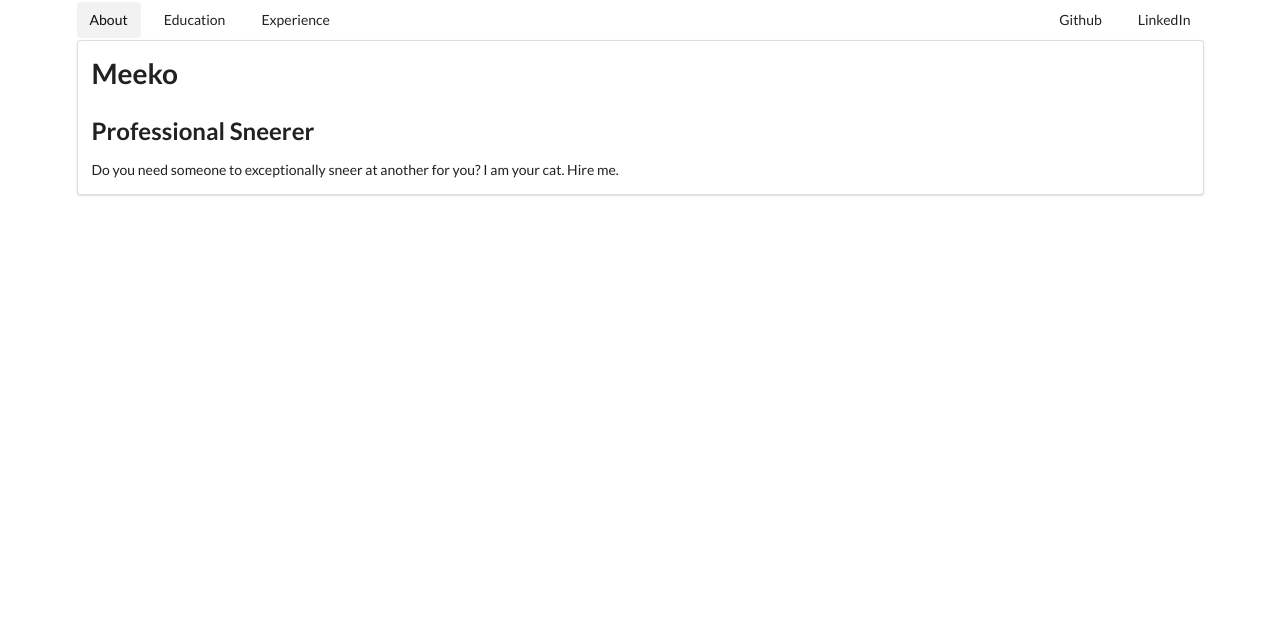
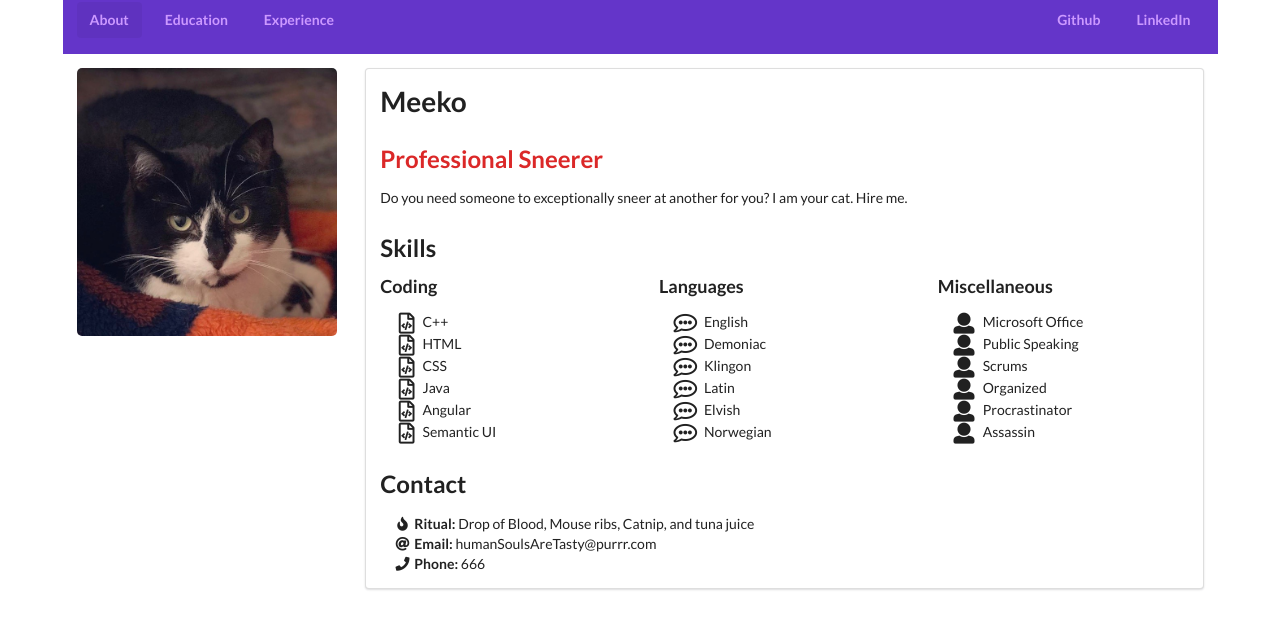
Before and after one commit to KUWebDevelopment/Personal-Page-Lab-Series, a website: page Lab 2 Front End Frameworks/SemanticUI/index.html in a window 1280 px wide. Drawn offline with nearby package versions, Linux system fonts and the light colour scheme.

Commit message:
more on semantic

```diff
--- a/Lab 2 Front End Frameworks/SemanticUI/index.html
+++ b/Lab 2 Front End Frameworks/SemanticUI/index.html
@@ -14,9 +14,11 @@
 
   <body>
     <div class="ui container">
-      <div class="grid">
-        <div class="row">
-          <div class="ui secondary  menu">
+      <div class="ui grid">
+        <!-- Navbar -->
+        <div class="violet row">
+          <div class="sixteen wide column">
+            <div class="ui secondary menu">
               <a id="about" class="item active">
                 About
               </a>
@@ -27,41 +29,118 @@
                 Experience
               </a>
               <div class="right menu">
-              <a class="link item">
+                <a id="link" class="link item">
                   Github
                 </a>
-              <a class="link item">
+                <a id="link" class="link item">
                   LinkedIn
                 </a>
               </div>
             </div>
           </div>
+        </div>
+        <!-- End of Navbar -->
+        <!-- Content -->
         <div class="row">
-          <div id="aboutPage" class="ui segment">
+          <div class="sixteen wide column">
+            <!-- ABOUT PAGE -->
+            <div id="aboutPage" class="ui grid">
+              <!-- IMAGE -->
+              <div class="four wide column">
+                <img src='img/meeko.jpeg' class='ui large rounded centered image' />
+              </div>
+              <!-- INFORMATION -->
+              <div class="twelve wide column">
+                <div class="ui segment">
                   <h1>Meeko</h1>
-            <h2>Professional Sneerer</h2>
-            <p>
+                  <h2 class="ui red header">Professional Sneerer</h2>
                     Do you need someone to exceptionally sneer at another for you? I am your cat. Hire me.
-            </p>
+                    <!-- SKILLS -->
+                    <h2 class="ui header">Skills</h2>
+                    <div class="ui three column grid">
+                      <div class="ui column">
+                        <h3 class="ui header">Coding</h3>
+                        &emsp;<i class="large file code outline icon"></i>C++<br \>
+                        &emsp;<i class="large file code outline icon"></i>HTML<br \>
+                        &emsp;<i class="large file code outline icon"></i>CSS<br \>
+                        &emsp;<i class="large file code outline icon"></i>Java<br \>
+                        &emsp;<i class="large file code outline icon"></i>Angular<br \>
+                        &emsp;<i class="large file code outline icon"></i>Semantic UI<br \>
                       </div>
+                      <div class="ui column">
+                        <h3 class="ui header">Languages</h3>
+                        &emsp;<i class="large comment alternate outline icon"></i> English<br \>
+                        &emsp;<i class="large comment alternate outline icon"></i> Demoniac<br \>
+                        &emsp;<i class="large comment alternate outline icon"></i> Klingon<br \>
+                        &emsp;<i class="large comment alternate outline icon"></i> Latin<br \>
+                        &emsp;<i class="large comment alternate outline icon"></i> Elvish<br \>
+                        &emsp;<i class="large comment alternate outline icon"></i> Norwegian<br \>
+                      </div>
+                      <div class="ui column">
+                        <h3 class="ui header">Miscellaneous</h3>
+                        &emsp;<i class="large user icon"></i> Microsoft Office<br \>
+                        &emsp;<i class="large user icon"></i> Public Speaking<br \>
+                        &emsp;<i class="large user icon"></i> Scrums<br \>
+                        &emsp;<i class="large user icon"></i> Organized<br \>
+                        &emsp;<i class="large user icon"></i> Procrastinator<br \>
+                        &emsp;<i class="large user icon"></i> Assassin<br \>
+                      </div>
+                    </div>
+                    <!-- CONTACT INFO -->
+                    <h2 class="ui header">Contact</h2>
+                      &emsp;<i class="fire icon"></i><strong>Ritual:</strong> Drop of Blood, Mouse ribs, Catnip, and tuna juice<br \>
+                      &emsp;<i class="at icon"></i><strong>Email:</strong> humanSoulsAreTasty@purrr.com<br \>
+                      &emsp;<i class="phone icon"></i><strong>Phone:</strong> 666<br \>
+                </div>
+              </div>
+            </div>
+            <!-- EDUCATION PAGE -->
             <div id="eduPage" class="ui segment">
               <h1>Education</h1>
               <p>
-              Primal Instinct University<br \>
-              &emsp; GPA: 4.0
-
+                <h2 class="ui header">Primal Instinct University</h2>
+                &emsp; Bachelor of Dark Arts: Soul Sucking <br \>
+                &emsp; <strong>GPA: </strong>4.0<br \>
+                <h2 class="ui header">The Streets</h2>
+                &emsp;Passed with flying colors<br \>
+                <h4 class="ui header">Awards Here</h4>
               </p>
             </div>
+            <!-- EXPERINCE PAGE -->
             <div id="expPage" class="ui segment">
               <h1>Experience</h1>
-            <p>
-              Many years of detesting <strong>humans</strong>
-            </p>
+              <div role='list' class='ui celled list'>
+                <div role='listitem' class='item'>
+                  <div class='content'>
+                    <h3 class='header'>Job 1</h3>
+                    &emsp;Many years of detesting <strong>humans</strong><br \>
+                    &emsp;Over a thousand souls stolen and a plethora of sneers given<br \>
+                  </div>
+                </div>
+                <div role='listitem' class='item'>
+                  <div class='content'>
+                    <h3 class='header'>Job 2</h3>
+                    &emsp;Lorem ipsum dolor sit amet, consectetur adipiscing elit, sed do eiusmod tempor incididunt ut labore et dolore magna
+                    aliqua. <br \>
+                    &emsp;Ut enim ad minim veniam, quis nostrud exercitation ullamco laboris nisi ut aliquip ex ea commodo consequat.<br \>
+                    &emsp;Duis aute irure dolor in reprehenderit in voluptate velit esse cillum dolore eu fugiat nulla pariatur.<br \>
+                  </div>
+                </div>
+                <div role='listitem' class='item'>
+                  <div class='content'>
+                    <h3 class='header'>Job 3</h3>
+                    &emsp;Lorem ipsum dolor sit amet, consectetur adipiscing elit, sed do eiusmod tempor incididunt ut labore et dolore
+                    magna
+                    aliqua. <br \>
+                    &emsp;Ut enim ad minim veniam, quis nostrud exercitation ullamco laboris nisi ut aliquip ex ea commodo consequat.<br \>
+                    &emsp;Duis aute irure dolor in reprehenderit in voluptate velit esse cillum dolore eu fugiat nulla pariatur.<br \>
                   </div>
                 </div>
               </div>
-
-
+            </div>
+          </div>
+        </div>
+      </div>
     </div>
     <script>
       $(document).ready(function () {
@@ -94,5 +173,14 @@
         });
       });
     </script>
+    <style>
+      #about, #edu, #exp, #link  {
+        color: #cc99ff;
+        font-weight: bold;
+      }
+      #about:hover, #edu:hover, #exp:hover, #link:hover {
+        color: #b366ff;
+      }
+    </style>
   </body>
 </html>
```
Also changed, not shown: Lab 2 Front End Frameworks/SemanticUI/package.json (added, +22 -0 lines), Lab 2 Front End Frameworks/SemanticUI/img/meeko.jpeg (added), 4 other files. Lines whose indentation alone changed are shown as unchanged.
